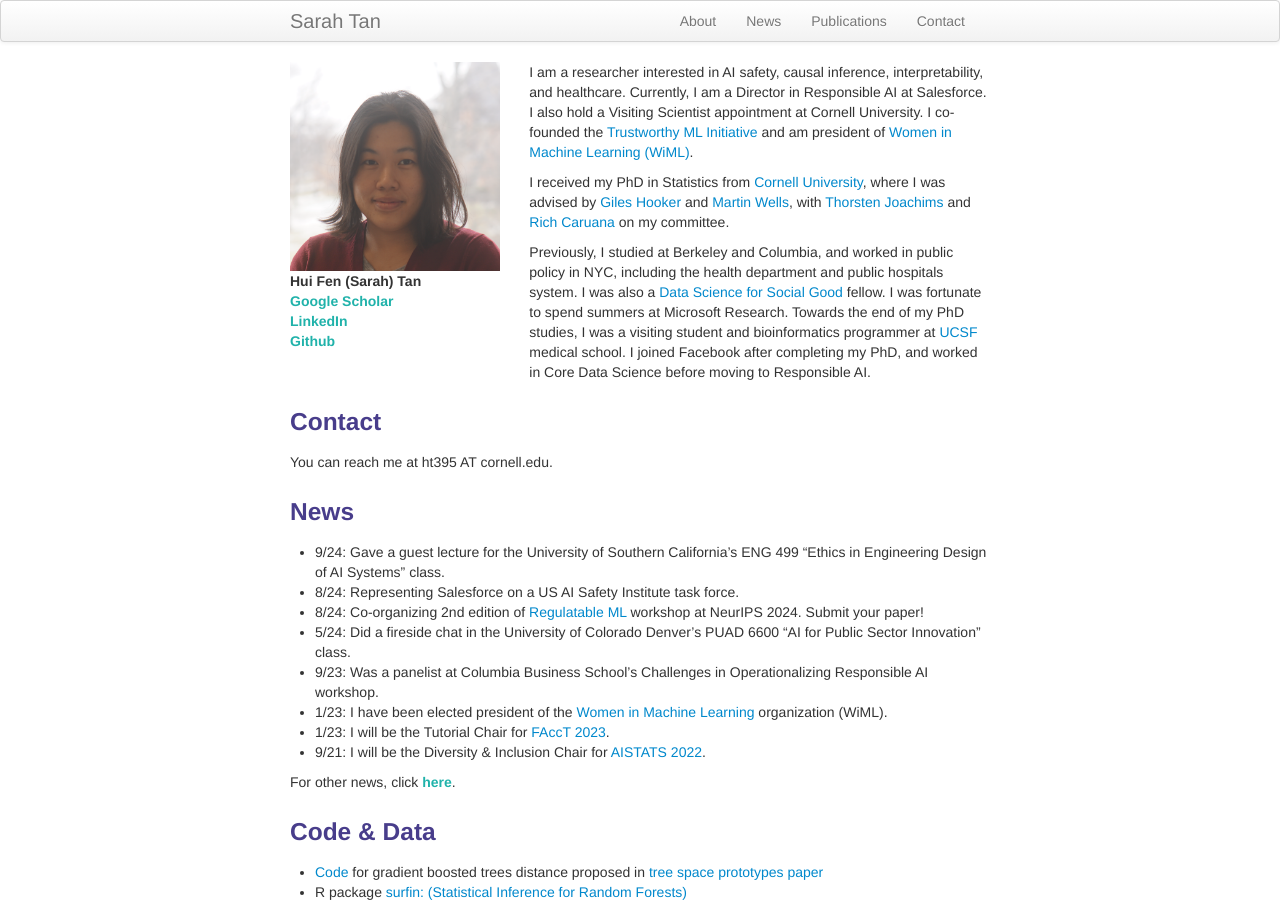
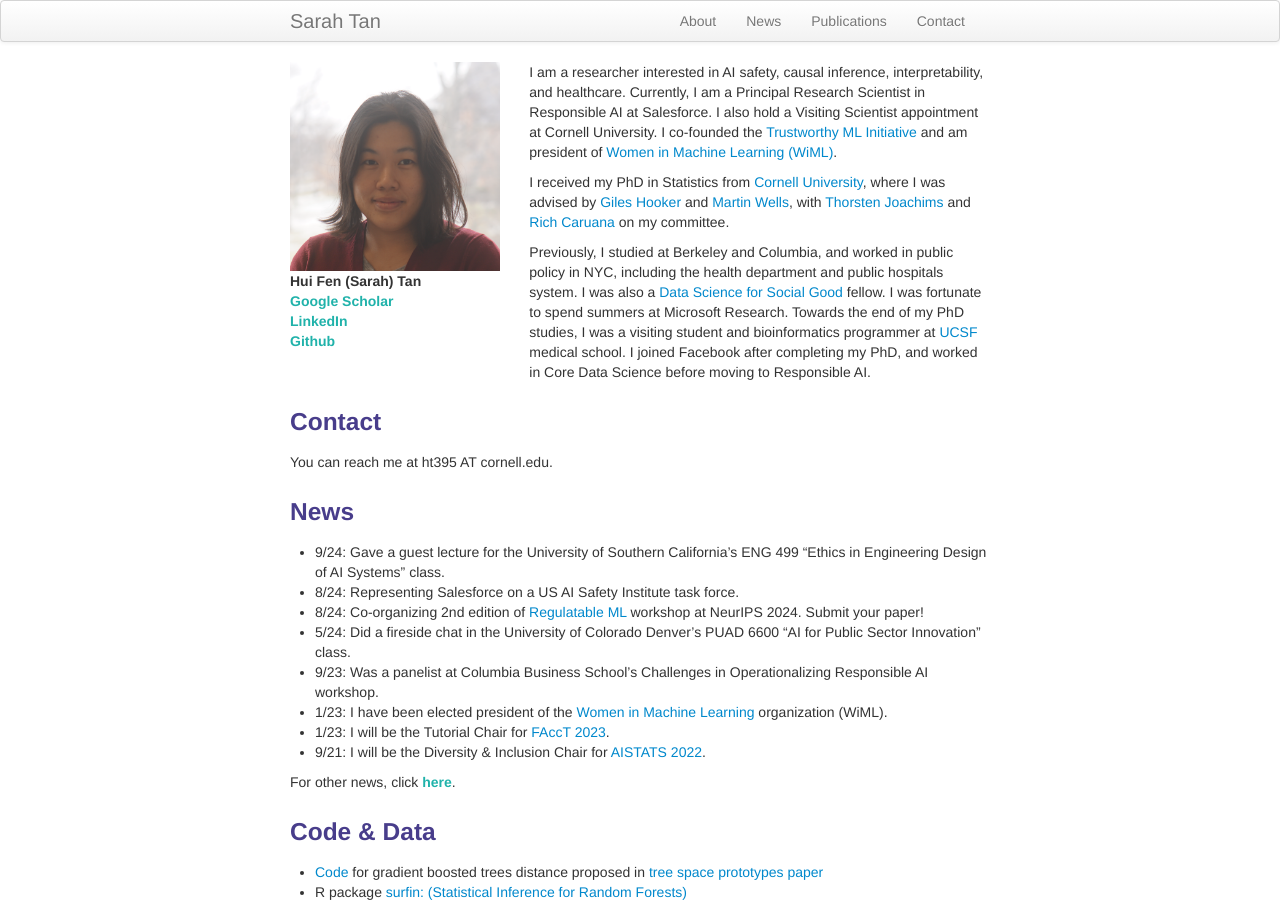
Before and after one commit to shftan/shftan.github.io, a Jekyll site: the page built from index.md, in a window 1280 px wide and 900 px high. Built offline with Jekyll 4.4.1, drawn with Linux system fonts in a browser that asks for light colours.

Commit message:
Update index.md

```diff
--- a/index.md
+++ b/index.md
@@ -18,7 +18,7 @@ keywords: Sarah Tan, responsible AI, machine learning, artificial intelligence,
         </div>
 
         <div class="span8">
-                <p>I am a researcher interested in AI safety, causal inference, interpretability, and healthcare. Currently, I am a Director in Responsible AI at Salesforce. I also hold a Visiting Scientist appointment at Cornell University. I co-founded the <a href="https://www.trustworthyml.org/">Trustworthy ML Initiative</a> and am president of <a href="https://www.wiml.org/">Women in Machine Learning (WiML)</a>.</p>
+                <p>I am a researcher interested in AI safety, causal inference, interpretability, and healthcare. Currently, I am a Principal Research Scientist in Responsible AI at Salesforce. I also hold a Visiting Scientist appointment at Cornell University. I co-founded the <a href="https://www.trustworthyml.org/">Trustworthy ML Initiative</a> and am president of <a href="https://www.wiml.org/">Women in Machine Learning (WiML)</a>.</p>
 
                   <p>I received my PhD in Statistics from <a href="https://stat.cornell.edu/">Cornell University</a>, where I was advised by <a href="http://faculty.bscb.cornell.edu/~hooker/">Giles Hooker</a> and <a href="https://courses.cit.cornell.edu/mtw1/">Martin Wells</a>, with <a href="https://www.cs.cornell.edu/people/tj/">Thorsten Joachims</a> and <a href="https://www.microsoft.com/en-us/research/people/rcaruana/">Rich Caruana</a> on my committee.</p>
 
```
